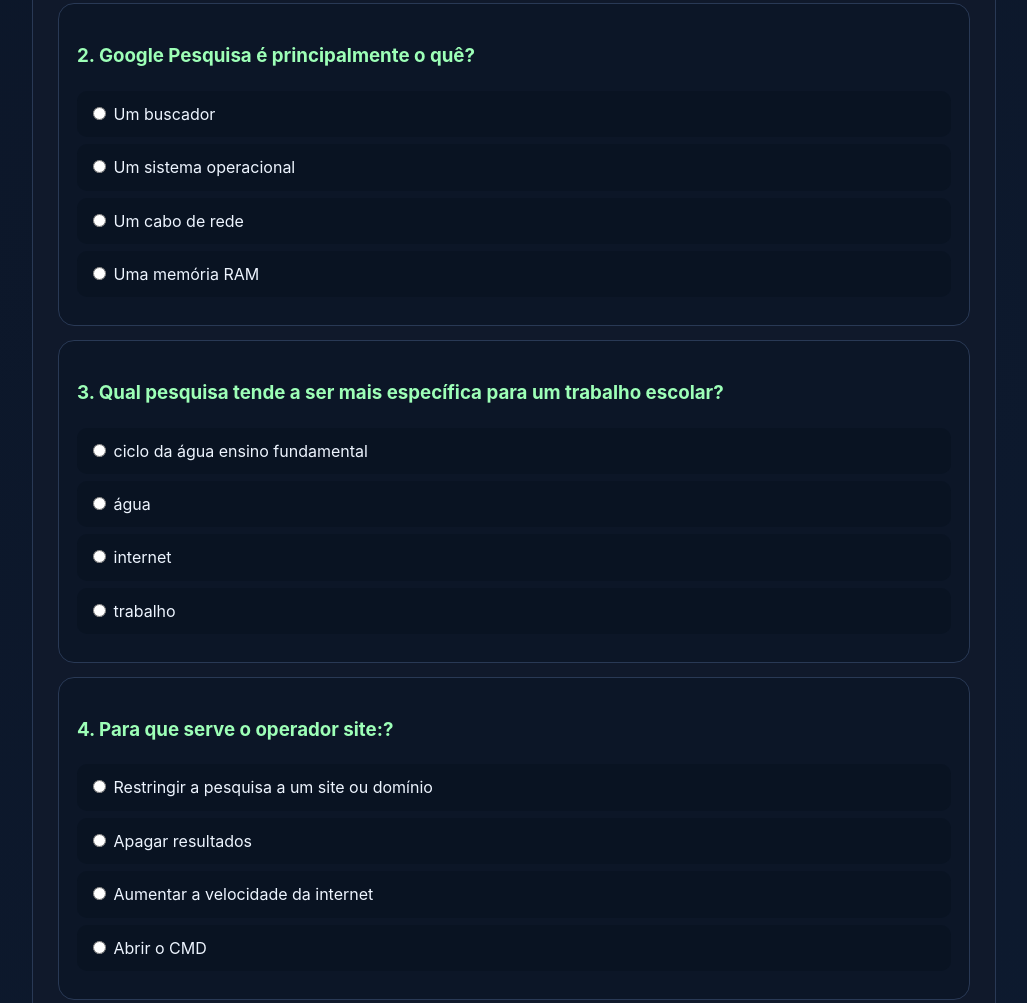
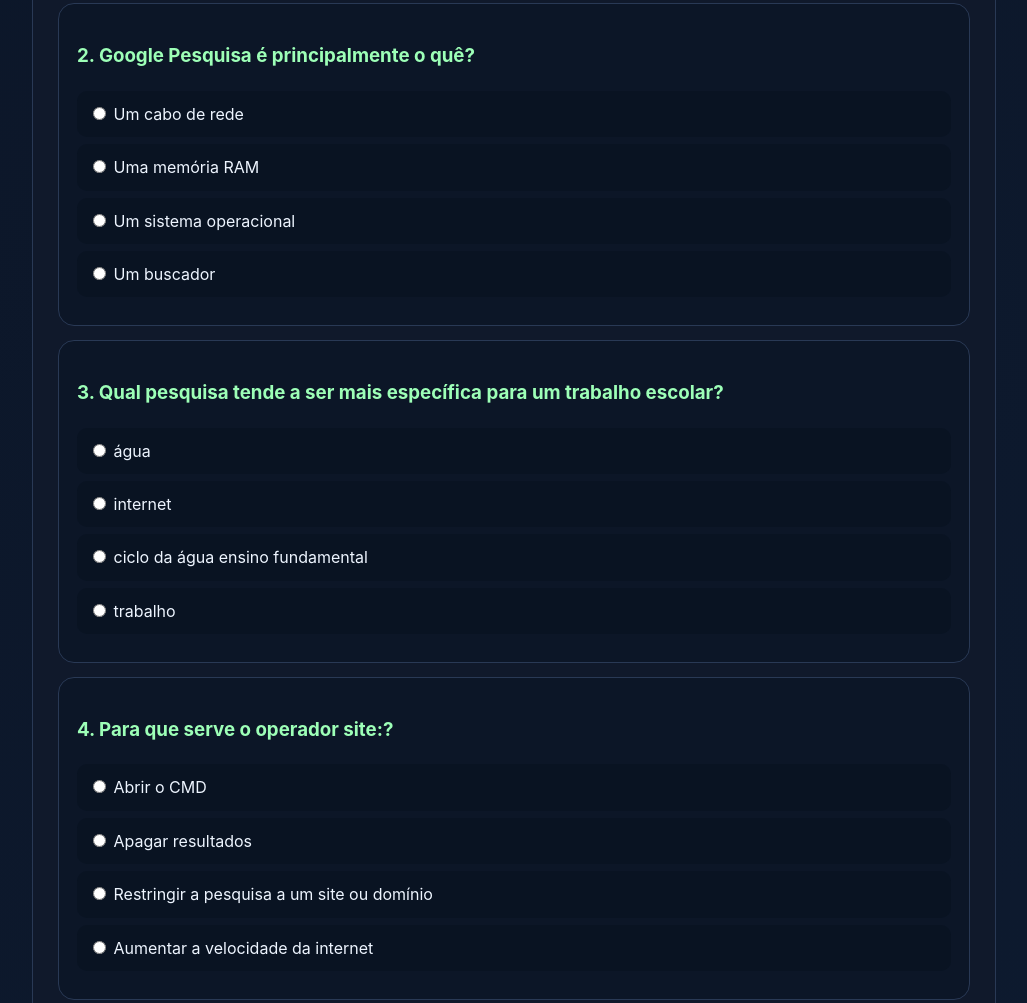
Before and after one commit to Mana745/Curso-de-Inform-tica, a plain HTML site: page Modulo_01/Modulo_1_aula_07.html in a window 1280 px wide. Shown: the part 6899-7902 px from the top of the page, without its empty margins (126-1153 px from the left). Drawn offline with Linux system fonts and the light colour scheme.

Commit message:
Update quiz questions and shuffle options logic

```diff
--- a/Modulo_01/Modulo_1_aula_07.html
+++ b/Modulo_01/Modulo_1_aula_07.html
@@ -284,27 +284,52 @@
 <script>
 const lessonKey="semas_mod1_aula07_attempt";
 const questions=[
-["Qual destes grupos contém apenas navegadores?","Chrome, Edge e Firefox","Google, Bing e Yahoo","Word, Excel e Chrome","Wi-Fi, Firefox e DNS","Chrome, Edge e Firefox são navegadores usados para abrir páginas da Web."],
-["Google Pesquisa é principalmente o quê?","Um buscador","Um sistema operacional","Um cabo de rede","Uma memória RAM","Google Pesquisa é um serviço de busca; Chrome é um navegador."],
-["Qual pesquisa tende a ser mais específica para um trabalho escolar?","ciclo da água ensino fundamental","água","internet","trabalho","Termos específicos ajudam o buscador a entender melhor o que você procura."],
-["Para que serve o operador site:?","Restringir a pesquisa a um site ou domínio","Apagar resultados","Aumentar a velocidade da internet","Abrir o CMD","site: ajuda a limitar os resultados a um domínio específico."],
-["O que as aspas podem fazer em uma pesquisa?","Ajudar a procurar uma frase exata","Bloquear todos os anúncios","Garantir que a resposta seja verdadeira","Ativar o antivírus","Aspas são usadas para buscar uma sequência exata de palavras."],
-["Um resultado patrocinado é sempre golpe?","Não","Sim, sempre","Somente no celular","Somente se aparecer primeiro","Anúncio não significa automaticamente golpe, mas deve ser avaliado antes de clicar."],
-["O cadeado/HTTPS prova que um site é honesto?","Não","Sim, sempre","Somente em sites .com","Somente no Edge","HTTPS indica conexão criptografada, não garante que o responsável pelo site seja confiável."],
-["Qual atitude é mais segura diante de uma mensagem dizendo 'Você ganhou um prêmio, digite sua senha'?","Não clicar e desconfiar da mensagem","Digitar a senha rapidamente","Compartilhar com amigos","Desativar o antivírus","Prêmios inesperados e pedidos de senha são sinais fortes de tentativa de golpe."]
+["Qual destes grupos contém apenas navegadores?","Chrome, Edge e Firefox","Google, Bing e Yahoo","Word, Excel e Chrome","Wi-Fi, Firefox e DNS",0,"Chrome, Edge e Firefox são navegadores usados para abrir páginas da Web."],
+["Google Pesquisa é principalmente o quê?","Um buscador","Um sistema operacional","Um cabo de rede","Uma memória RAM",0,"Google Pesquisa é um serviço de busca; Chrome é um navegador."],
+["Qual pesquisa tende a ser mais específica para um trabalho escolar?","ciclo da água ensino fundamental","água","internet","trabalho",0,"Termos específicos ajudam o buscador a entender melhor o que você procura."],
+["Para que serve o operador site:?","Restringir a pesquisa a um site ou domínio","Apagar resultados","Aumentar a velocidade da internet","Abrir o CMD",0,"site: ajuda a limitar os resultados a um domínio específico."],
+["O que as aspas podem fazer em uma pesquisa?","Ajudar a procurar uma frase exata","Bloquear todos os anúncios","Garantir que a resposta seja verdadeira","Ativar o antivírus",0,"Aspas são usadas para buscar uma sequência exata de palavras."],
+["Um resultado patrocinado é sempre golpe?","Não","Sim, sempre","Somente no celular","Somente se aparecer primeiro",0,"Anúncio não significa automaticamente golpe, mas deve ser avaliado antes de clicar."],
+["O cadeado/HTTPS prova que um site é honesto?","Não","Sim, sempre","Somente em sites .com","Somente no Edge",0,"HTTPS indica conexão criptografada, não garante que o responsável pelo site seja confiável."],
+["Qual atitude é mais segura diante de uma mensagem dizendo 'Você ganhou um prêmio, digite sua senha'?","Não clicar e desconfiar da mensagem","Digitar a senha rapidamente","Compartilhar com amigos","Desativar o antivírus",0,"Prêmios inesperados e pedidos de senha são sinais fortes de tentativa de golpe."]
 ];
 
 let attempt=Number(sessionStorage.getItem(lessonKey)||0);
 let completed=false,lastScore=null,startedAt=Date.now(),finishedAt=null,currentMode="não informado";
 const quiz=document.getElementById("quiz");
-questions.forEach((q,i)=>{const d=document.createElement("div");d.className="quiz-item";d.innerHTML=`<h3>${i+1}. ${q[0]}</h3>`+q.slice(1,5).map((o,j)=>`<label><input type="radio" name="q${i}" value="${j}"> ${o}</label>`).join("")+`<div class="answer" id="a${i}"></div>`;quiz.appendChild(d);});
+function shuffleOptions(options){
+  const shuffled=[...options];
+  for(let i=shuffled.length-1;i>0;i--){
+    const j=Math.floor(Math.random()*(i+1));
+    [shuffled[i],shuffled[j]]=[shuffled[j],shuffled[i]];
+  }
+  return shuffled;
+}
+
+questions.forEach((q,i)=>{
+  const d=document.createElement("div");
+  d.className="quiz-item";
+
+  const options=q.slice(1,5).map((text,originalIndex)=>({
+    text,
+    originalIndex
+  }));
+
+  const shuffledOptions=shuffleOptions(options);
+
+  d.innerHTML=`<h3>${i+1}. ${q[0]}</h3>`+
+    shuffledOptions.map(o=>`<label><input type="radio" name="q${i}" value="${o.originalIndex}"> ${o.text}</label>`).join("")+
+    `<div class="answer" id="a${i}"></div>`;
+
+  quiz.appendChild(d);
+});
 function formatTime(ms){const s=Math.max(0,Math.round(ms/1000)),m=Math.floor(s/60),sec=s%60;return `${m}min ${String(sec).padStart(2,"0")}s`;}
 function showMode(mode){currentMode=mode==="pc"?"SEMAS — computador":"Casa/fora da SEMAS — celular";document.getElementById("pcMode").classList.toggle("active",mode==="pc");document.getElementById("phoneMode").classList.toggle("active",mode==="phone");}
 function updateUI(){const r=document.getElementById("result");if(attempt>=2){document.getElementById("checkBtn").disabled=true;document.getElementById("retryBtn").disabled=true;if(!completed)r.innerHTML="<strong>Duas tentativas foram usadas nesta sessão.</strong><br>Em uma nova sessão, o quiz começa novamente.";}else if(!completed){r.innerHTML=`Tentativas utilizadas nesta sessão: ${attempt} de 2.`;}}
 updateUI();
 function checkQuiz(){
  if(attempt>=2)return;let score=0,all=true,wrong=[];
- questions.forEach((q,i)=>{const s=document.querySelector(`input[name="q${i}"]:checked`),a=document.getElementById("a"+i);if(!s){all=false;a.textContent="Responda esta questão.";return;}if(+s.value===0){score++;a.textContent="Correta! "+q[5];}else{wrong.push(i+1);a.textContent="Vale revisar: "+q[5];}});
+ questions.forEach((q,i)=>{const s=document.querySelector(`input[name="q${i}"]:checked`),a=document.getElementById("a"+i);if(!s){all=false;a.textContent="Responda esta questão.";return;}if(+s.value===q[5]){score++;a.textContent="Correta! "+q[6];}else{wrong.push(i+1);a.textContent="Vale revisar: "+q[6];}});
  if(!all){document.getElementById("result").innerHTML="<strong>Responda todas as perguntas antes de finalizar.</strong>";return;}
  attempt++;sessionStorage.setItem(lessonKey,attempt);completed=true;lastScore=score;finishedAt=Date.now();
  document.getElementById("result").innerHTML=`<strong>Resultado da tentativa ${attempt}: ${score} de ${questions.length}.</strong><br>Tempo: ${formatTime(finishedAt-startedAt)}.<br>${wrong.length?`Questões para revisar: ${wrong.join(", ")}.`:"Todas as questões foram respondidas corretamente."}<br><span style="color:var(--muted)">Não existe nota mínima: o objetivo é pesquisar com atenção e reconhecer riscos.</span>`;
@@ -315,7 +340,7 @@
 function saveResult(){
  if(!completed||lastScore===null)return;const name=document.getElementById("studentName").value.trim();if(!name){alert("Digite seu nome completo.");return;}
  const now=new Date();let rows="",wrong=[];
- questions.forEach((q,i)=>{const s=document.querySelector(`input[name="q${i}"]:checked`),n=s?+s.value:-1;if(n!==0)wrong.push(i+1);rows+=`<tr><td>${i+1}</td><td>${esc(q[0])}</td><td>${n>=0?esc(q[n+1]):"Sem resposta"}</td><td>${n===0?"Correta":"Revisar"}</td></tr>`;});
+ questions.forEach((q,i)=>{const s=document.querySelector(`input[name="q${i}"]:checked`),n=s?+s.value:-1;if(n!==q[5])wrong.push(i+1);rows+=`<tr><td>${i+1}</td><td>${esc(q[0])}</td><td>${n>=0?esc(q[n+1]):"Sem resposta"}</td><td>${n===q[5]?"Correta":"Revisar"}</td></tr>`;});
  const report=`<!doctype html><html lang="pt-BR"><head><meta charset="utf-8"><meta name="viewport" content="width=device-width,initial-scale=1"><title>SEMAS - Módulo 1 Aula 07 - ${esc(name)}</title><style>body{font-family:Arial,sans-serif;max-width:950px;margin:30px auto;padding:18px;color:#172033;line-height:1.5}h1{color:#123b55}.meta{padding:18px;background:#f1f5f8;border-radius:10px}table{border-collapse:collapse;width:100%;margin-top:15px}th,td{border:1px solid #ccd3dc;padding:8px;text-align:left;vertical-align:top}th{background:#eaf2f7}.note{padding:14px;background:#fff8df;border-radius:8px}</style></head><body><h1>SEMAS — Módulo 1 — Aula 07</h1><h2>Navegadores e Pesquisas Seguras na Web</h2><div class="meta"><strong>Aluno:</strong> ${esc(name)}<br><strong>Data e hora:</strong> ${now.toLocaleString("pt-BR")}<br><strong>Modo:</strong> ${esc(currentMode)}<br><strong>Tentativa:</strong> ${attempt} de 2<br><strong>Resultado:</strong> ${lastScore}/${questions.length}<br><strong>Tempo:</strong> ${formatTime(finishedAt-startedAt)}</div><p class="note"><strong>Não existe nota mínima.</strong> Este relatório registra uma atividade de aprendizagem.</p><p><strong>Questões para revisar:</strong> ${wrong.length?wrong.join(", "):"nenhuma"}.</p><table><tr><th>#</th><th>Pergunta</th><th>Resposta</th><th>Resultado</th></tr>${rows}</table><p>Envie por e-mail ao professor, salve no Drive e apague o arquivo local do computador compartilhado.</p></body></html>`;
  const blob=new Blob([report],{type:"text/html;charset=utf-8"}),url=URL.createObjectURL(blob),a=document.createElement("a"),safe=name.replace(/[^a-zA-Z0-9À-ÿ _-]/g,"").replace(/\s+/g,"_");
  a.href=url;a.download=`SEMAS_Modulo_1_Aula_07_${safe}_Tentativa_${attempt}.html`;document.body.appendChild(a);a.click();a.remove();URL.revokeObjectURL(url);
```
